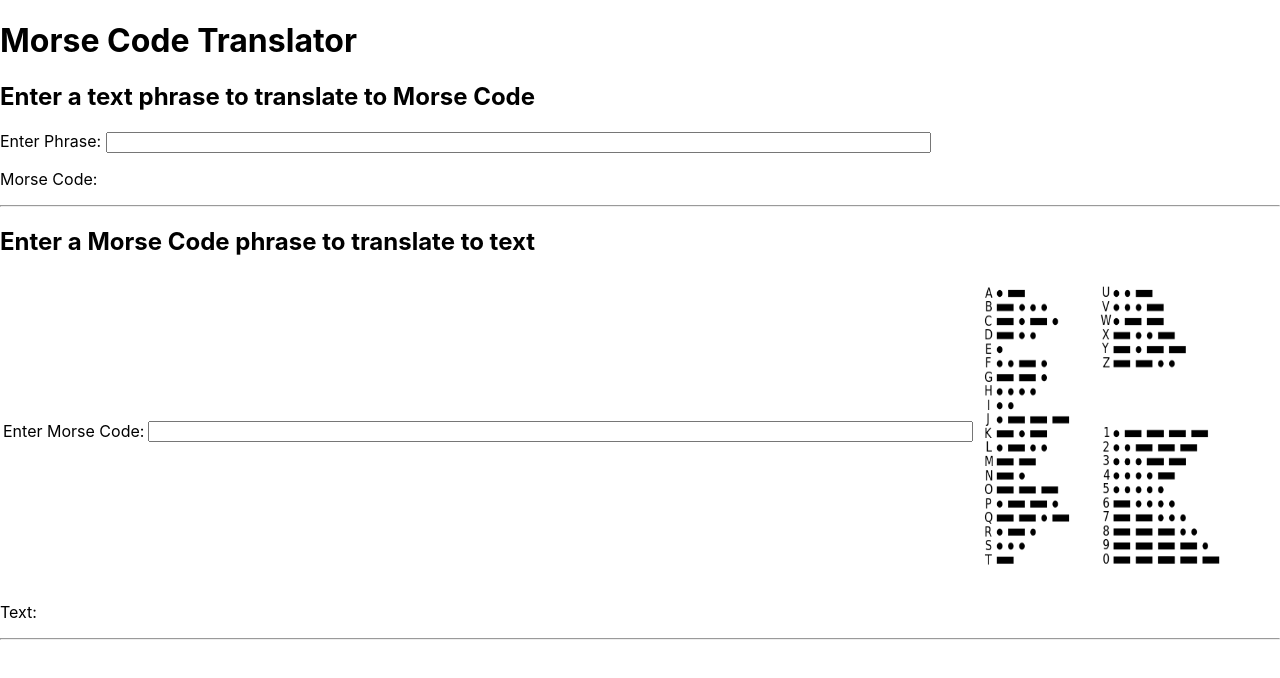
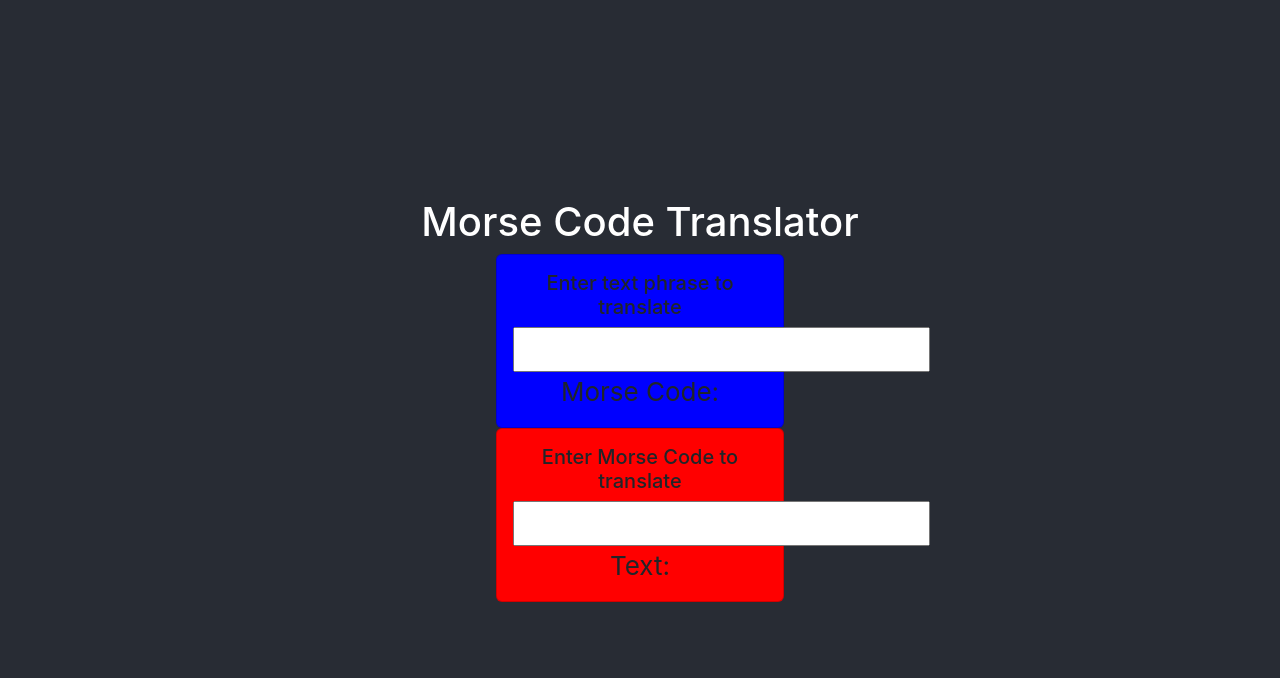
Before and after one commit to pdobek/morse-code-translator, a React (Create React App) app: page / in a window 1280 px wide. Shown: the top 678 px of the page. Built offline with nearby package versions, Linux system fonts and the light colour scheme.

Commit message:
Refactored UI with Cards

```diff
--- a/src/App.css
+++ b/src/App.css
@@ -5,10 +5,6 @@
 .App-logo {
   height: 40vmin;
   pointer-events: none;
-}
-
-.h1{
-  color: blue;
 }
 
 @media (prefers-reduced-motion: no-preference) {
@@ -19,6 +15,7 @@
 
 .App-header {
   background-color: #282c34;
+  background-image: "Morse Code.png";
   min-height: 100vh;
   display: flex;
   flex-direction: column;
--- a/src/App.js
+++ b/src/App.js
@@ -1,5 +1,7 @@
 import React from 'react';
+import { Card, Carousel } from 'react-bootstrap';
 import './App.css';
+
 
 const morseCodes = {
   "A": ".-",
@@ -138,42 +140,32 @@ const App = () => {
 
   // Return the HTML for the webpage
   return (
-    <div>
+    <div className="App">
+      <header className="App-header">
 
-      <h1>Morse Code Translator</h1>
+        <h1>Morse Code Translator</h1>
 
-      <h2>Enter a text phrase to translate to Morse Code</h2>
+        <Card bg="bg_Primary" style={{ width: '18rem', backgroundColor:'blue'}}>
+          <Card.Body>
+            <Card.Title>Enter text phrase to translate</Card.Title>
+            <input id="morse_code" type="text" onChange={enCode} />
+            <Card.Text>
+              Morse Code: <strong>{phrase}</strong>
+            </Card.Text>
+          </Card.Body>
+        </Card>
 
-            <label htmlFor="phrase">Enter Phrase: </label>
-            <input id="phrase" type="text" size="100" onChange={enCode} />
+        <Card style={{ width: '18rem', backgroundColor:'red' }}>
+          <Card.Body>
+            <Card.Title>Enter Morse Code to translate</Card.Title>
+            <input id="morse_code" type="text" onChange={deCode} />
+            <Card.Text>
+              Text: <strong>{morse_code}</strong>
+            </Card.Text>
+          </Card.Body>
+        </Card>
 
-      <p>
-        Morse Code: <strong>{phrase}</strong>
-      </p>
-
-      <hr></hr>
-
-      <h2>Enter a Morse Code phrase to translate to text</h2>
-
-      <table>
-        <tr>
-          <td>
-      <label htmlFor="phrase">Enter Morse Code: </label>
-          </td>
-          <td>
-      <input id="morse_code" type="text" size="100" onChange={deCode} />
-          </td>
-          <td>
-            <img src="Morse Code.png" alt="American Morse Code" width="250" height="300" />
-          </td>
-        </tr>
-      </table>
-
-      <p>
-        Text: <strong>{morse_code}</strong>
-      </p>
-
-      <hr></hr>
+      </header>
 
     </div>
   );
--- a/src/index.js
+++ b/src/index.js
@@ -1,5 +1,6 @@
 import React from 'react';
 import ReactDOM from 'react-dom';
+import 'bootstrap/dist/css/bootstrap.css';
 import './index.css';
 import App from './App';
 import reportWebVitals from './reportWebVitals';
```
